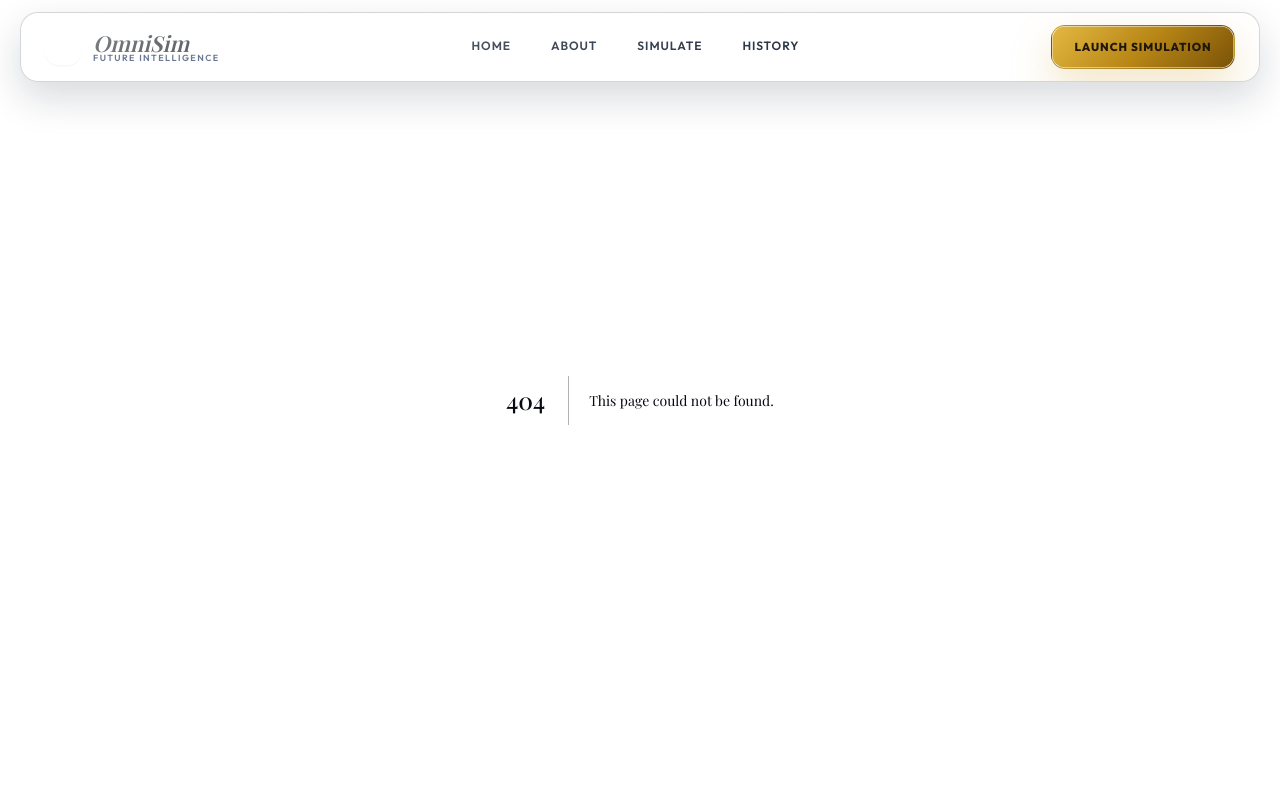
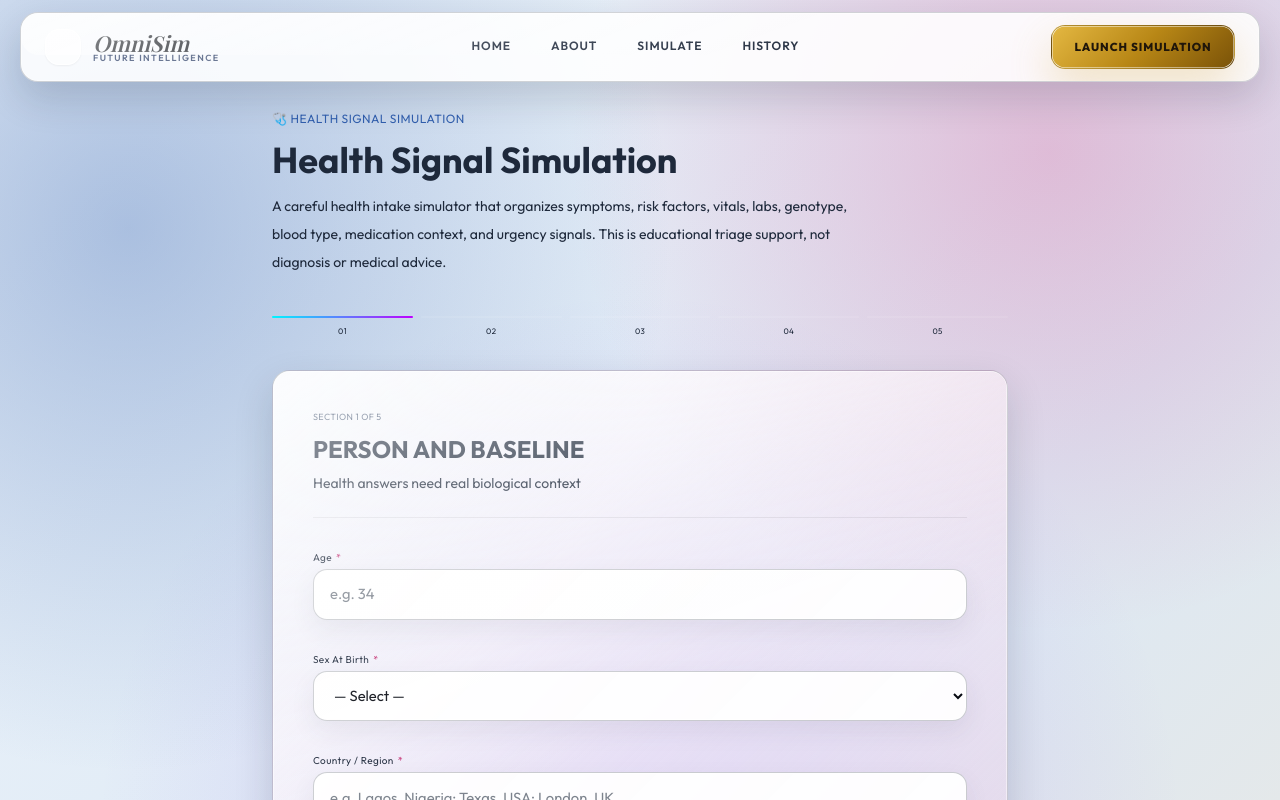
Before and after one commit to jayblast-spec/omnisim, a Next.js app: page /simulate/health-signal in a window 1280 px wide. Before the commit this address had no page. Shown: the top 800 px of the page. Built offline with nearby package versions, Linux system fonts and the light colour scheme.

Commit message:
feat: add health signal simulator page

```diff
--- /dev/null
+++ b/app/simulate/health-signal/page.tsx
@@ -0,0 +1,12 @@
+import SimForm from "@/components/SimForm";
+import { healthSignalSchema } from "@/lib/formSchemas";
+import type { Metadata } from "next";
+
+export const metadata: Metadata = {
+  title: "OMNISIM - Health Signal Simulation",
+  description: "Organize symptoms, vitals, genotype, blood type, medication context, red flags, and care access for educational triage support.",
+};
+
+export default function HealthSignalPage() {
+  return <SimForm schema={healthSignalSchema} />;
+}
```
